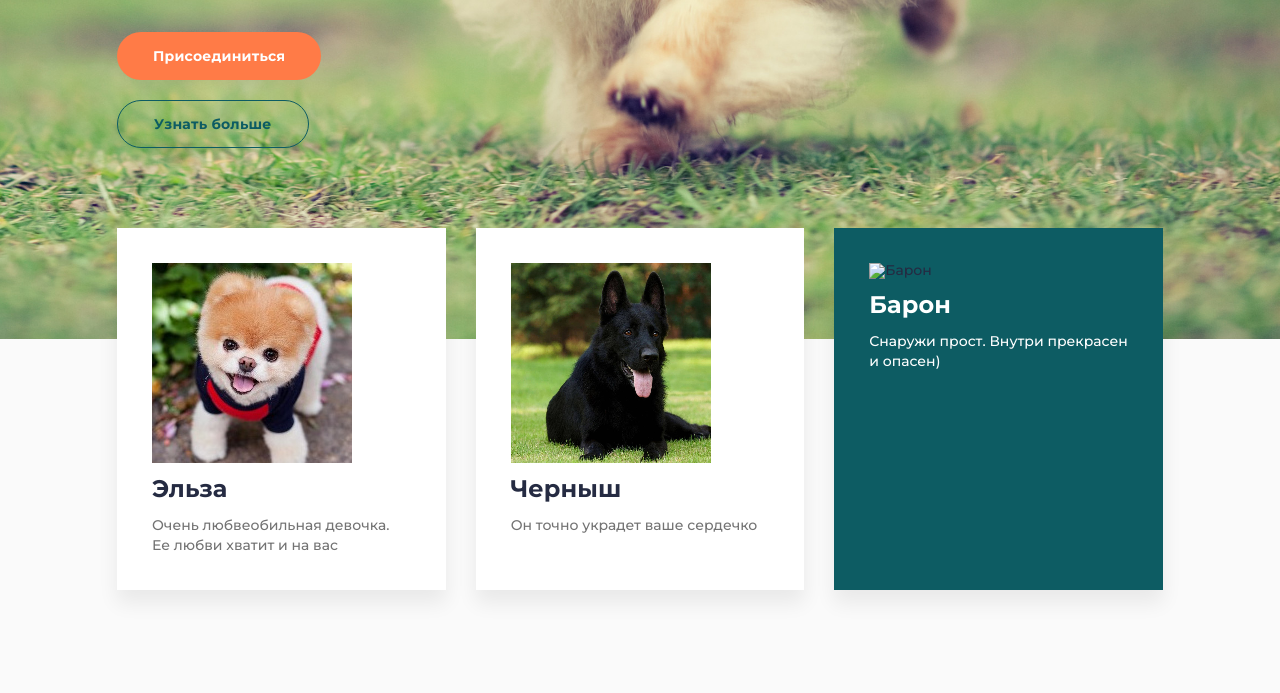
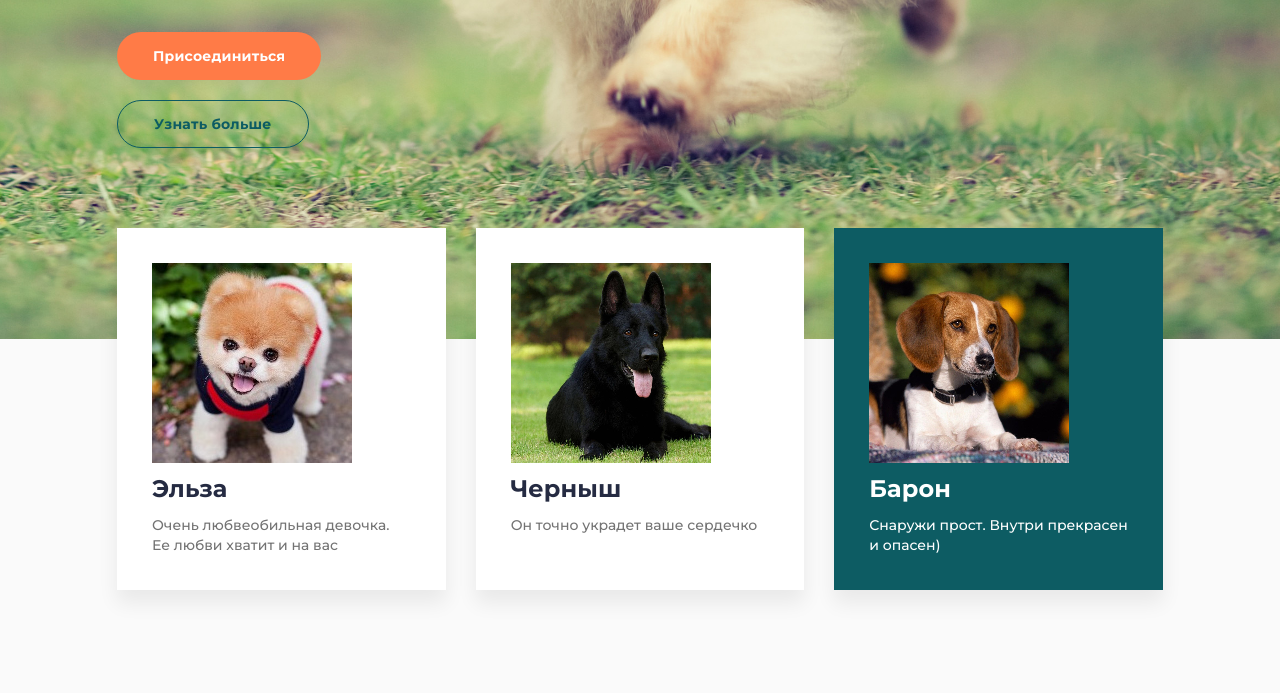
Before and after one commit to kahek/Web, a plain HTML site: page index.html in a window 1280 px wide. Shown: the part 652-1345 px from the top of the page. Drawn offline with Linux system fonts and the light colour scheme.

Commit message:
Update index.html

```diff
--- a/index.html
+++ b/index.html
@@ -84,7 +84,7 @@
                         <div class="services__column">
                             <div class="services__item item-service item-service_green">
                                 <div class="item-service__icon">
-                                    <img src="img/services/03.svg" alt="Барон">
+                                    <img src="img/services/03.png" alt="Барон">
                                 </div>
                                 <h3 class="item-service__title">
                                     Барон
```
